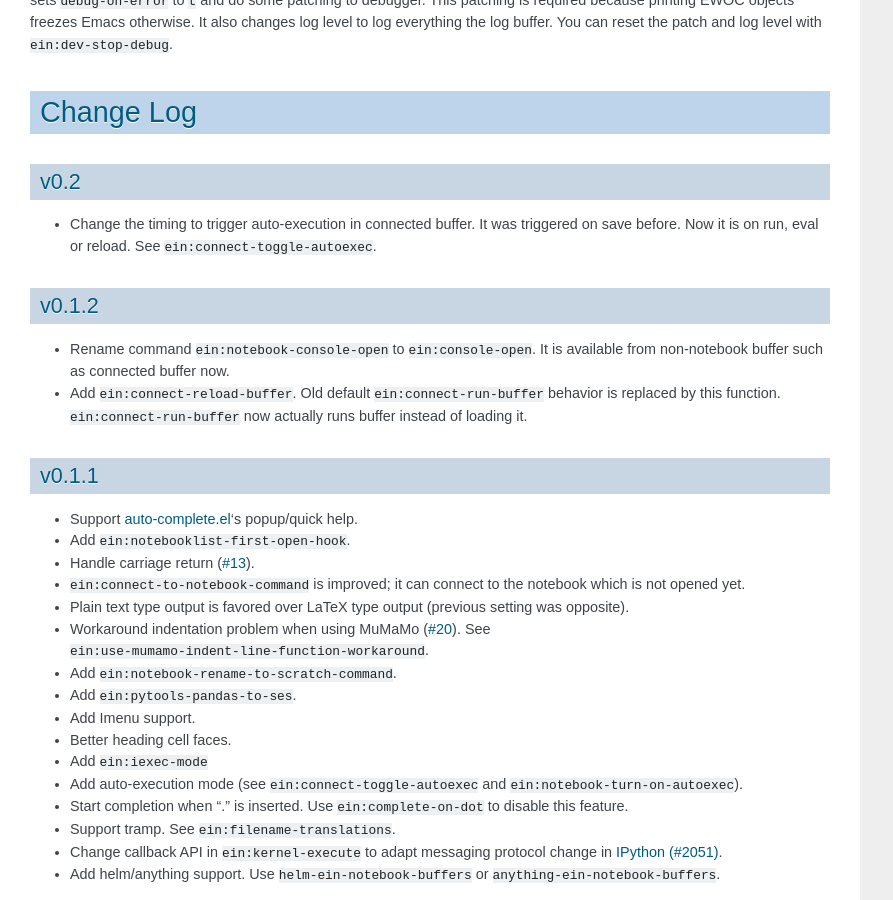
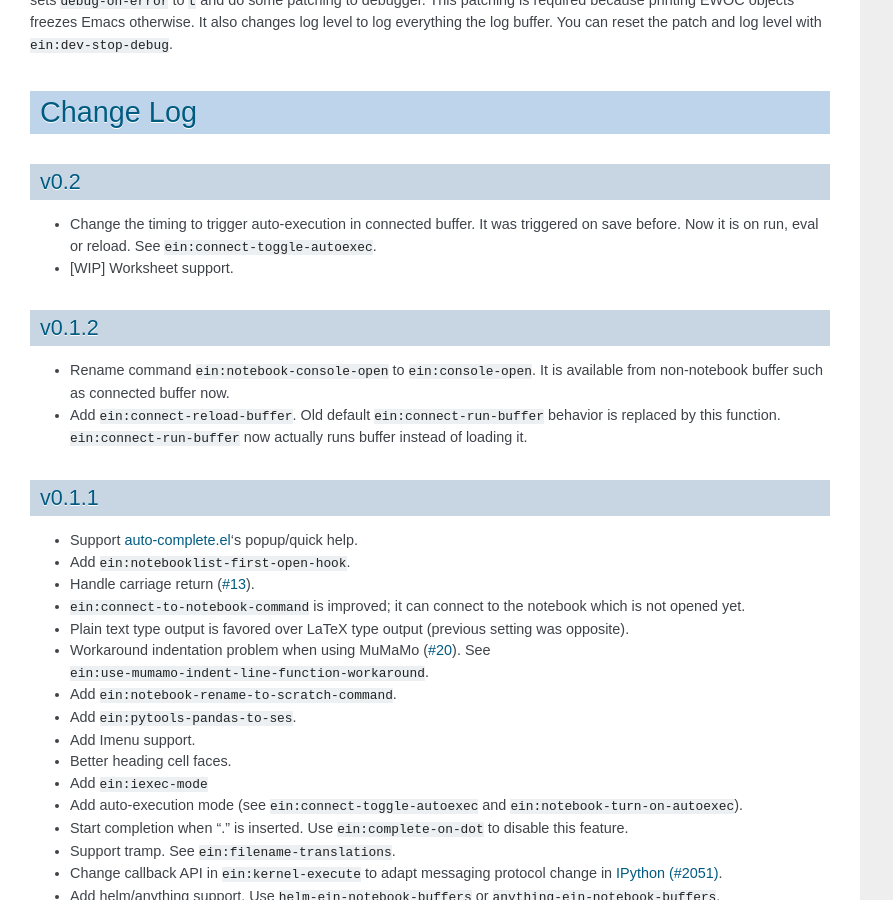
Before and after one commit to millejoh/emacs-ipython-notebook, a Sphinx documentation site: the page built from doc/source/index.rst, in a window 1280 px wide and 900 px high, scrolled down 13172 px. Shown: the whole window, without its empty margins (0-893 px from the left). Built offline with Sphinx 7.4.7, drawn with Linux system fonts in a browser that asks for light colours; cross-references to code outside the pages are shown as plain code.

Commit message:
Update change log

```diff
--- a/doc/source/index.rst
+++ b/doc/source/index.rst
@@ -486,6 +486,7 @@ v0.2
 * Change the timing to trigger auto-execution in connected buffer.
   It was triggered on save before.  Now it is on run, eval or reload.
   See :el:symbol:`ein:connect-toggle-autoexec`.
+* [WIP] Worksheet support.
 
 
 v0.1.2
```
